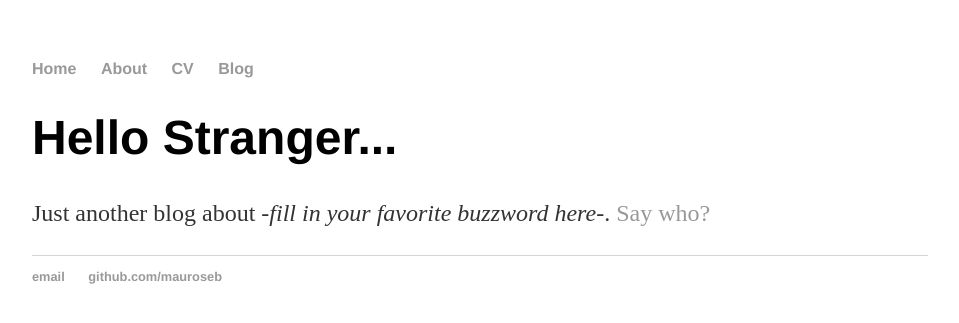
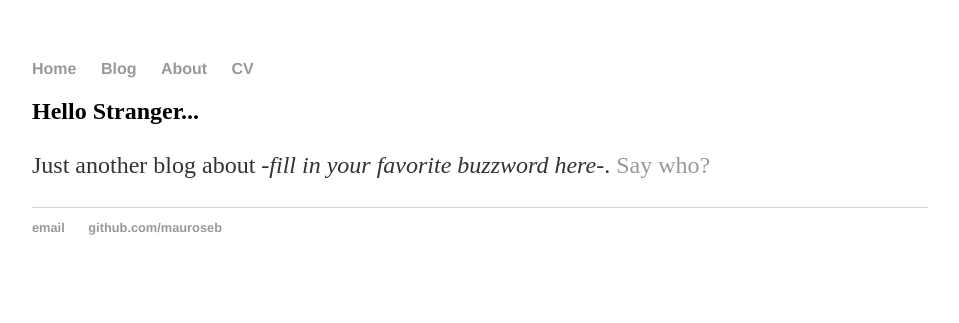
Before and after one commit to mauroseb/mauroseb.github.io, a Jekyll site: the page built from index.html, in a window 1280 px wide. Shown: the top 323 px of the page, without its empty margins (160-1119 px from the left). Built offline with Jekyll 4.4.1, drawn with Linux system fonts in a browser that asks for light colours.

Commit message:
Update index.html

```diff
--- a/index.html
+++ b/index.html
@@ -1,29 +1,8 @@
-<!DOCTYPE html>
-<html>
-	<head>
-		<title>Mauro Oddi</title>
-		<link rel="stylesheet" type="text/css" href="/css/main.css">
-	</head>
-	<body>
-		<nav>
-    		<ul>
-        		<li><a href="/">Home</a></li>
-	        	<li><a href="/about">About</a></li>
-        		<li><a href="/cv">CV</a></li>
-        		<li><a href="/blog">Blog</a></li>
-    		</ul>
-		</nav>
-		<div class="container">
-    		<div class="blurb">
-        		<h1>Hello Stranger...</h1>
-				<p>Just another blog about <em>-fill in your favorite buzzword here-</em>. <a href="/about">Say who?</a></p>
-    		</div><!-- /.blurb -->
-		</div><!-- /.container -->
-		<footer>
-    		<ul>
-        		<li><a href="mailto:mauro.oddi@gmail.com">email</a></li>
-        		<li><a href="https://github.com/mauroseb">github.com/mauroseb</a></li>
-			</ul>
-		</footer>
-	</body>
-</html>
+---
+layout: default
+title: Hank Quinlan, Horrible Cop
+---
+    <div class="blurb">
+       	<h2>Hello Stranger...</h2>
+	<p>Just another blog about <em>-fill in your favorite buzzword here-</em>. <a href="/about">Say who?</a></p>
+    </div><!-- /.blurb -->
```
